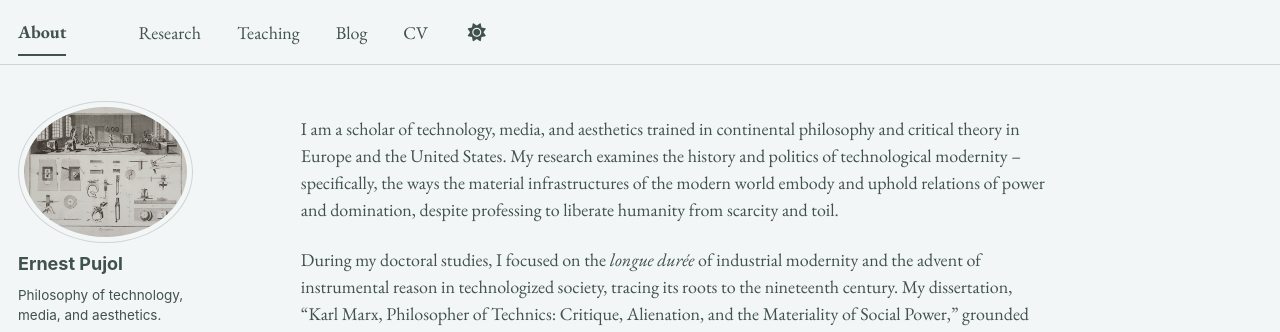
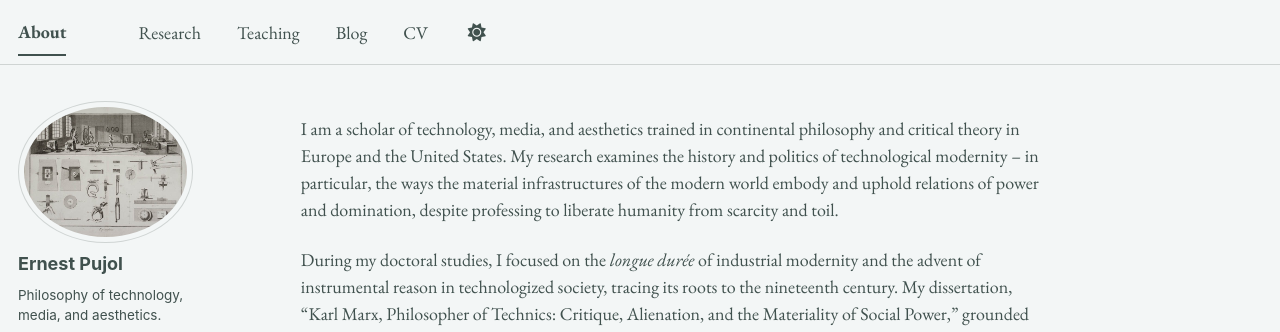
Before and after one commit to epujol90/epujol90.github.io, a Jekyll site: the page built from _pages/about.md, in a window 1280 px wide and 1042 px high. Shown: the top 332 px of the window. Built offline with Jekyll 4.4.1, drawn with Linux system fonts in a browser that asks for light colours; some web fonts are replaced; a script bundle is joined from its source files by our own code; library files that are not in the unit come from our copies.

Commit message:
Update about.md

```diff
--- a/_pages/about.md
+++ b/_pages/about.md
@@ -6,7 +6,7 @@ redirect_from:
   - /about/
   - /about.html
 ---
-I am a scholar of technology, media, and aesthetics trained in continental philosophy and critical theory in Europe and the United States. My research examines the history and politics of technological modernity -- specifically, the ways the material infrastructures of the modern world embody and uphold relations of power and domination, despite professing to liberate humanity from scarcity and toil.
+I am a scholar of technology, media, and aesthetics trained in continental philosophy and critical theory in Europe and the United States. My research examines the history and politics of technological modernity -- in particular, the ways the material infrastructures of the modern world embody and uphold relations of power and domination, despite professing to liberate humanity from scarcity and toil.
 
 During my doctoral studies, I focused on the _longue durée_ of industrial modernity and the advent of instrumental reason in technologized society, tracing its roots to the nineteenth century. My dissertation, “Karl Marx, Philosopher of Technics: Critique, Alienation, and the Materiality of Social Power,” grounded this historical inquiry in Marx’s engagement with the industrial literature of his time, reconstructing -- against prevailing productivist and economicist readings -- how he theorized the relationship between capitalism and modern technological transformations. I argued that Marx’s account of industrial development, though largely misunderstood by the Marxist tradition, presciently identified in the capitalist "subsumption" of the labor process the basis of the technocratic logic that mediates human-machine entanglements in advanced industrial society. I contend that this core principle of capitalist modernity has not only steered the course of the so-called information age but has also reasserted itself with renewed vigor in the contemporary AI project -- particularly in its claim to expand human autonomy by automating judgment and reason.
 
```
